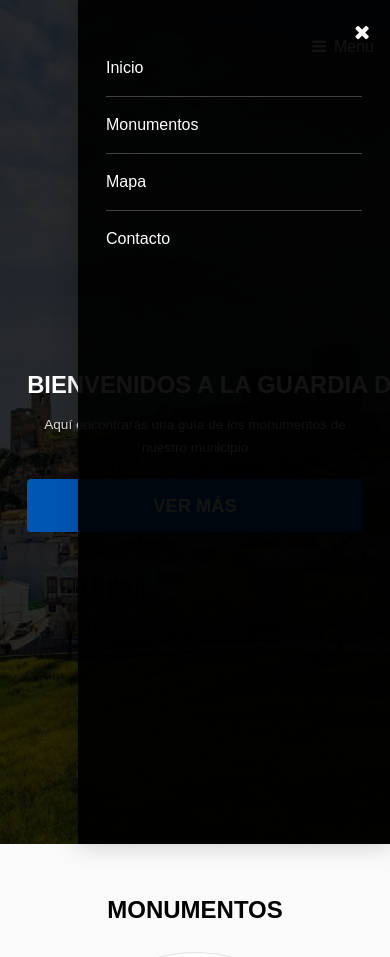
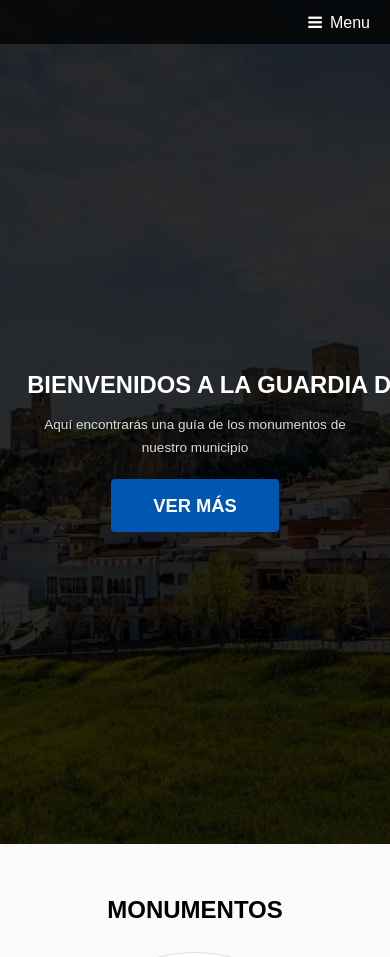
Before and after one commit to ruben2125/Proyecto-Monumento, a PHP site: page /index.html in a window 390 px wide, after a click on "Menu". Shown: the top 957 px of the page. Run offline with PHP 8.4, Linux system fonts and the light colour scheme; some web fonts are replaced.

Commit message:
cambios css

```diff
--- a/assets/css/main.css
+++ b/assets/css/main.css
@@ -1962,7 +1962,7 @@
 			button,
 			.button {
 				padding: 0;
-				width: 100%;
+				width: 75%;
 			}
 
 		}
@@ -3389,48 +3389,11 @@
     padding-top: 3.125em;
 }
 
-	@-moz-keyframes reveal-header {
-		0% {
-			top: -4em;
-			opacity: 0;
-		}
-
-		100% {
-			top: 0;
-			opacity: 1;
-		}
-	}
-
-	@-webkit-keyframes reveal-header {
-		0% {
-			top: -4em;
-			opacity: 0;
-		}
-
-		100% {
-			top: 0;
-			opacity: 1;
-		}
-	}
-
-	@-ms-keyframes reveal-header {
-		0% {
-			top: -4em;
-			opacity: 0;
-		}
-
-		100% {
-			top: 0;
-			opacity: 1;
-		}
-	}
-
 @keyframes reveal-header {
     0% {
         top: -4em;
         opacity: 0;
     }
-
     100% {
         top: 0;
         opacity: 1;
@@ -3449,25 +3412,14 @@
     top: 0;
     width: 100%;
     z-index: 10001;
+    display: flex;
+    justify-content: space-between;
+    align-items: center;
+    padding: 0 1.25em;
 }
 
 #header > .logo {
-			display: inline-block;
-			height: inherit;
-			left: 1.25em;
-			line-height: inherit;
-			margin: 0;
-			padding: 0;
-			position: absolute;
-			top: 0;
-		}
-
-			#header > .logo a {
     font-size: 1.25em;
-				color: #3498db;
-			}
-
-				#header > .logo a:hover {
     color: #3498db;
 }
 
@@ -3477,97 +3429,32 @@
     color: #FFF;
 }
 
-		#header > a {
-			-moz-transition: color 0.2s ease-in-out;
-			-webkit-transition: color 0.2s ease-in-out;
-			-ms-transition: color 0.2s ease-in-out;
+#header > nav {
+    display: flex;
+}
+
+#header > nav a {
+    color: #FFF;
+    text-decoration: none;
+    padding: 0 0.75em;
     transition: color 0.2s ease-in-out;
-			display: inline-block;
-			padding: 0 0.75em;
-			color: inherit;
-			text-decoration: none;
-			color: #FFF;
-		}
-
-			#header > a:hover {
+}
+
+#header > nav a:hover {
     color: #3498db;
 }
 
 #header > a[href="#menu"] {
-				text-decoration: none;
-				-webkit-tap-highlight-color: transparent;
-			}
-
-				#header > a[href="#menu"]:before {
-					content: "";
-					-moz-osx-font-smoothing: grayscale;
-					-webkit-font-smoothing: antialiased;
-					font-family: FontAwesome;
-					font-style: normal;
-					font-weight: normal;
-					text-transform: none !important;
-				}
-
-				#header > a[href="#menu"]:before {
-					margin: 0 0.5em 0 0;
-				}
-
-			#header > a + a[href="#menu"]:last-child {
-				border-left: solid 1px rgba(255, 255, 255, 0.25);
-				padding-left: 1.25em;
-				margin-left: 0.5em;
-			}
-
-			#header > a:last-child {
-				padding-right: 1.25em;
-			}
-
-			@media screen and (max-width: 736px) {
-
-				#header > a {
-					padding: 0 0.5em;
-				}
-
-					#header > a + a[href="#menu"]:last-child {
-						padding-left: 1em;
-						margin-left: 0.25em;
-					}
-
-					#header > a:last-child {
-						padding-right: 1em;
-					}
-
-			}
-
-		#header.reveal {
-			-moz-animation: reveal-header 0.5s ease;
-			-webkit-animation: reveal-header 0.5s ease;
-			-ms-animation: reveal-header 0.5s ease;
-			animation: reveal-header 0.5s ease;
-		}
-
-		#header.alt {
-			-moz-animation: none;
-			-webkit-animation: none;
-			-ms-animation: none;
-			animation: none;
-			background-color: transparent;
-			box-shadow: none;
-			overflow: hidden;
-			position: absolute;
-			top: 1.5em;
-		}
-
-			#header.alt h1 {
-				left: 2.5em;
-			}
-
-			#header.alt nav {
-				right: 2.5em;
+    display: none;
+}
+
+/* Menu */
+
+#menu {
+    display: none;
 }
 
 @media screen and (max-width: 980px) {
-
     body.subpage {
         padding-top: 44px;
     }
@@ -3577,38 +3464,32 @@
         line-height: 44px;
     }
 
-			#header > h1 {
-				left: 1em;
-			}
-
-				#header > h1 a {
+    #header > .logo {
         font-size: 1em;
     }
-
-	}
-
-	@media screen and (max-width: 480px) {
-
-		#header {
-			min-width: 320px;
-		}
-
-	}
-
-/* Menu */
+}
+
+@media screen and (max-width: 736px) {
+    #header > nav {
+        display: none;
+    }
+
+    #header > a[href="#menu"] {
+        display: block;
+        text-decoration: none;
+        color: #FFF;
+    }
+
+    #header > a[href="#menu"]:before {
+        content: "\f0c9";
+        font-family: FontAwesome;
+        margin-right: 0.5em;
+    }
 
     #menu {
-		-moz-transform: translateX(20em);
-		-webkit-transform: translateX(20em);
-		-ms-transform: translateX(20em);
-		transform: translateX(20em);
-		-moz-transition: -moz-transform 0.5s ease, box-shadow 0.5s ease, visibility 0.5s;
-		-webkit-transition: -webkit-transform 0.5s ease, box-shadow 0.5s ease, visibility 0.5s;
-		-ms-transition: -ms-transform 0.5s ease, box-shadow 0.5s ease, visibility 0.5s;
-		transition: transform 0.5s ease, box-shadow 0.5s ease, visibility 0.5s;
-		-webkit-overflow-scrolling: touch;
+        transform: translateX(100%);
+        transition: transform 0.5s ease, visibility 0.5s;
         background: rgba(0, 0, 0, 0.925);
-		box-shadow: none;
         color: #fff;
         height: 100%;
         max-width: 80%;
@@ -3622,8 +3503,9 @@
         z-index: 10002;
     }
 
-		#menu > ul {
-			margin: 0 0 1em 0;
+    #menu.visible {
+        transform: translateX(0);
+        visibility: visible;
     }
 
     #menu > ul.links {
@@ -3631,12 +3513,7 @@
         padding: 0;
     }
 
-				#menu > ul.links > li {
-					padding: 0;
-				}
-
-					#menu > ul.links > li > a:not(.button) {
-						border: 0;
+    #menu > ul.links > li > a {
         border-top: solid 1px rgba(255, 255, 255, 0.25);
         color: inherit;
         display: block;
@@ -3644,84 +3521,27 @@
         text-decoration: none;
     }
 
-					#menu > ul.links > li > .button {
-						display: block;
-						margin: 0.5em 0 0 0;
-					}
-
-					#menu > ul.links > li:hover {
-						color: #3498db;
-					}
-
-					#menu > ul.links > li:first-child > a:not(.button) {
-						border-top: 0 !important;
+    #menu > ul.links > li:first-child > a {
+        border-top: 0;
     }
 
     #menu .close {
         text-decoration: none;
-			-moz-transition: color 0.2s ease-in-out;
-			-webkit-transition: color 0.2s ease-in-out;
-			-ms-transition: color 0.2s ease-in-out;
-			transition: color 0.2s ease-in-out;
-			-webkit-tap-highlight-color: transparent;
-			border: 0;
         color: #fff;
         cursor: pointer;
         display: block;
-			height: 3.25em;
-			line-height: 3.25em;
-			padding-right: 1.25em;
         position: absolute;
-			right: 0;
-			text-align: right;
-			top: 0;
-			vertical-align: middle;
-			width: 7em;
+        right: 1em;
+        top: 1em;
     }
 
     #menu .close:before {
-				content: "";
-				-moz-osx-font-smoothing: grayscale;
-				-webkit-font-smoothing: antialiased;
+        content: "\f00d";
         font-family: FontAwesome;
-				font-style: normal;
-				font-weight: normal;
-				text-transform: none !important;
-			}
-
-			#menu .close:before {
         font-size: 1.25em;
     }
-
-			#menu .close:hover {
-				color: #3498db;
-			}
-
-			@media screen and (max-width: 736px) {
-
-				#menu .close {
-					height: 4em;
-					line-height: 4em;
-				}
-
-			}
-
-		#menu.visible {
-			-moz-transform: translateX(0);
-			-webkit-transform: translateX(0);
-			-ms-transform: translateX(0);
-			transform: translateX(0);
-			box-shadow: 0 0 1.5em 0 rgba(0, 0, 0, 0.2);
-			visibility: visible;
-		}
-
-		@media screen and (max-width: 736px) {
-
-			#menu {
-				padding: 2.5em 1.75em;
-			}
-
-		}
+}
+
 
 /* Banner */
 
@@ -3875,7 +3695,7 @@
 				}
 
 				#banner .button {
-					width: 100%;
+					width: 50%;
 				}
 
 		}
--- a/index.html
+++ b/index.html
@@ -100,7 +100,7 @@
 			<section class="wrapper style3" id="contacto">
 				<div class="inner">
 					<div id="contacto" class="form-container">
-						<h1>FORMULARIO DE CONTACTO</h1>
+						<h1>FORMULARIO DE CONTACTO</h1><br>
 
 						<form id="contact-form" class="contact-form" action="formulario/enviar.php" method="post">
 						  <div class="form-group">
```
Lines whose indentation alone changed are shown as unchanged.
